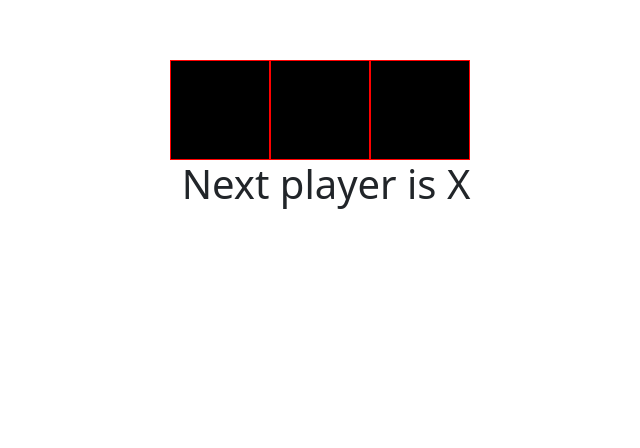
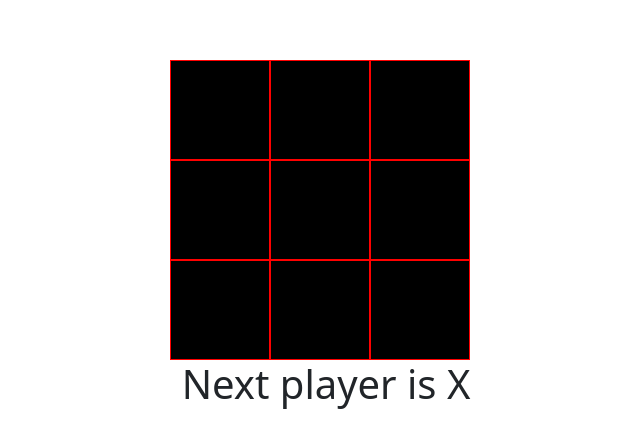
Before and after one commit to Mahdiar-Vaez/27-projects, a React app: page / in a window 1280 px wide. Shown: the top 448 px of the page, without its empty margins (314-954 px from the left). Built offline with nearby package versions, Linux system fonts and the light colour scheme.

Commit message:
update the structure

```diff
--- a/src/Components/Tic-Tac-Toe/index.jsx
+++ b/src/Components/Tic-Tac-Toe/index.jsx
@@ -71,7 +71,16 @@ export default function TicTacToe() {
         <Square value={squares[1]} onClick={() => handleClick(1)} />
         <Square value={squares[2]} onClick={() => handleClick(2)} />
       </div>
-      {/* Repeat the above div for each row */}
+      <div className="row">
+        <Square value={squares[3]} onClick={() => handleClick(3)} />
+        <Square value={squares[4]} onClick={() => handleClick(4)} />
+        <Square value={squares[5]} onClick={() => handleClick(5)} />
+      </div>
+      <div className="row">
+        <Square value={squares[6]} onClick={() => handleClick(6)} />
+        <Square value={squares[7]} onClick={() => handleClick(7)} />
+        <Square value={squares[8]} onClick={() => handleClick(8)} />
+      </div>
       <h1>{status}</h1>
     </div>
   )
```
